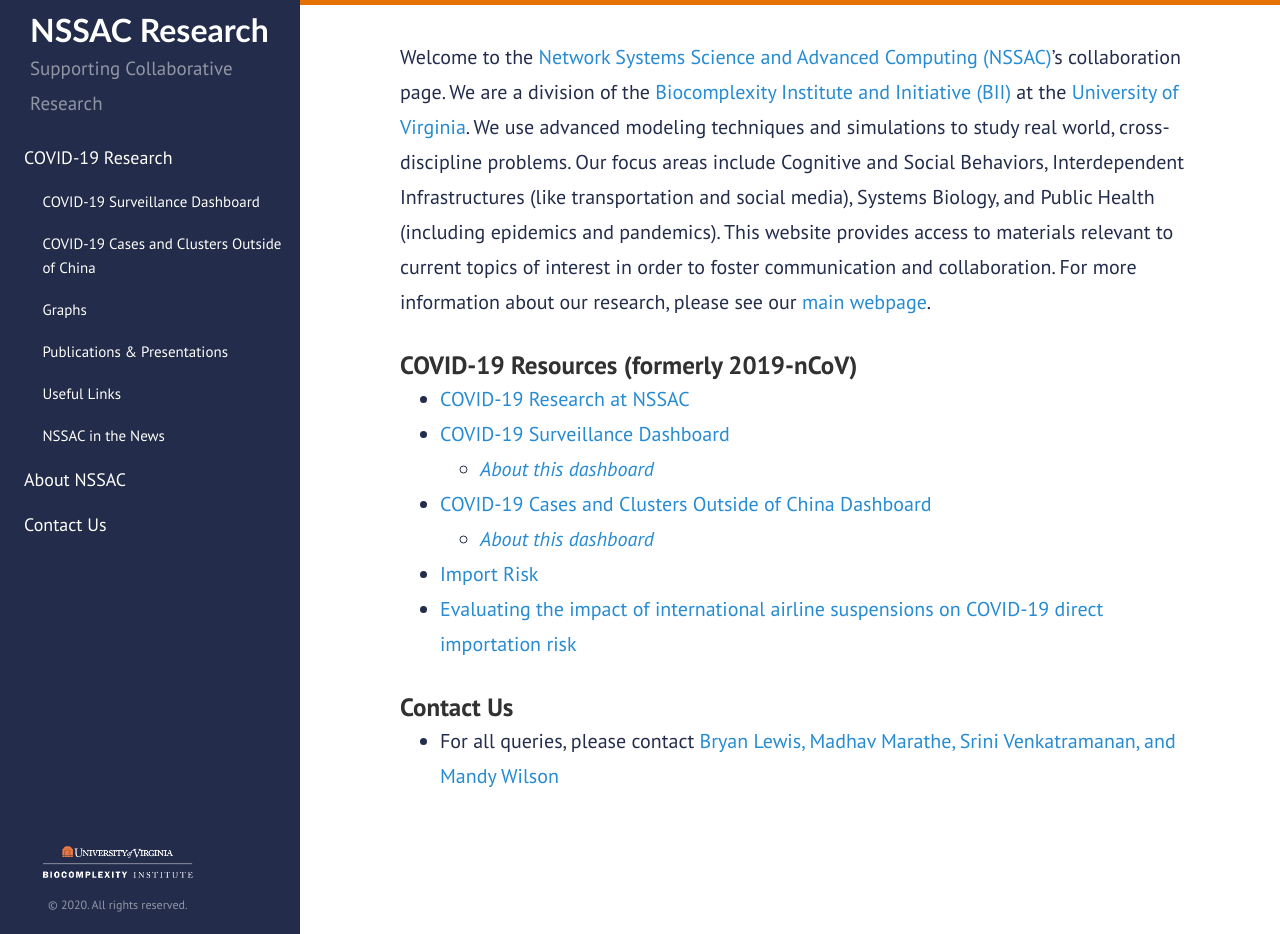
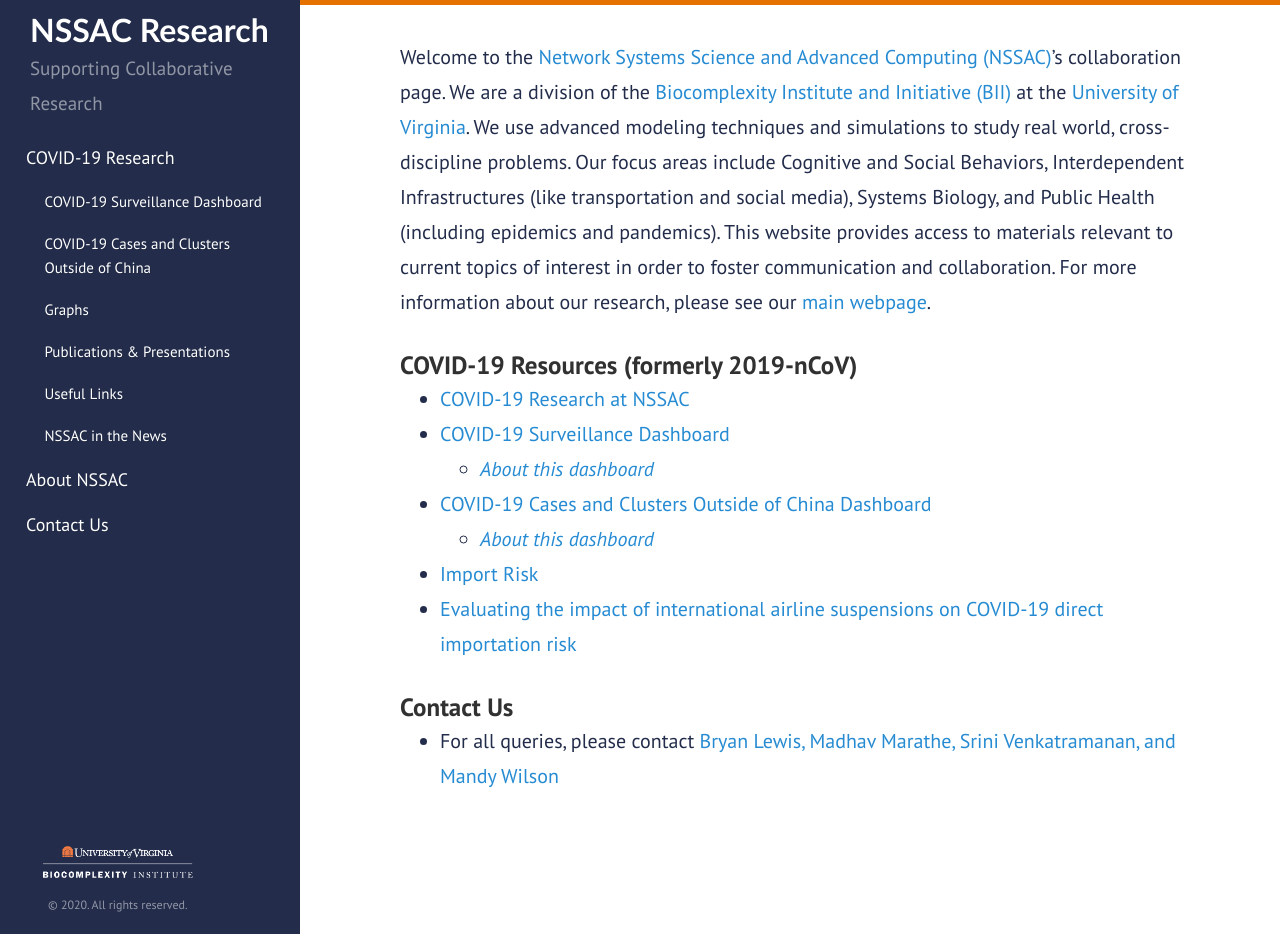
Before and after one commit to mehta-gaurav/mehta-gaurav.github.io, a Jekyll site: the page built from index.md, in a window 1280 px wide and 934 px high. Built offline with Jekyll 4.4.1, drawn with Linux system fonts in a browser that asks for light colours.

Commit message:
Update layout.css

```diff
--- a/public/css/layout.css
+++ b/public/css/layout.css
@@ -57,7 +57,6 @@
     color: white !important;
     background-color: #000033 !important;
     border-left: 7px solid #E57200 !important;
-/*     padding-left: 13px !important; */
 
 }
 
@@ -194,7 +193,7 @@
     #menu .main-menu {
     display: block;
     font-size: 18px;
-    margin-left: 5px;
+    margin-left: 7px;
 
     /* overflow-y: scroll; */
     }
```
